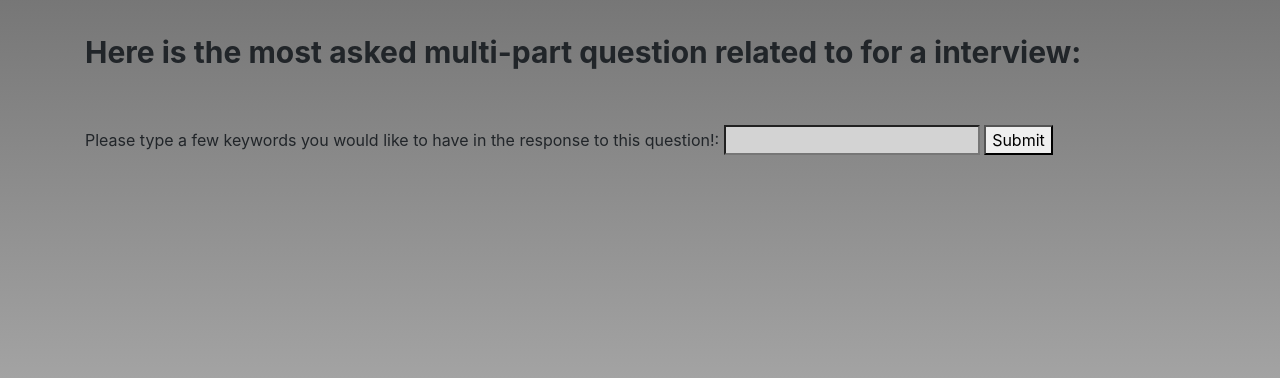
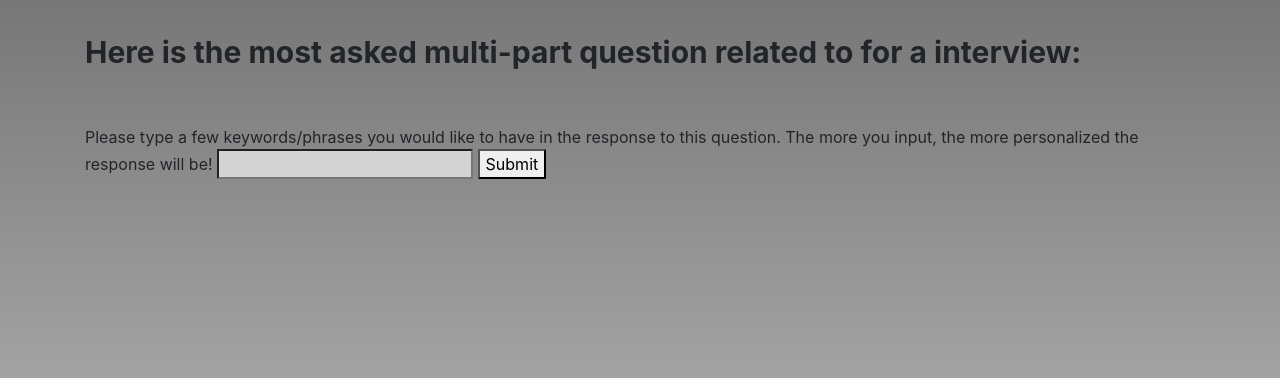
Before and after one commit to manhuang68/interview-proj, a Flask app: page /gptquestion in a window 1280 px wide. Shown: the part 56-434 px from the top of the page. Run offline with Flask 2, Linux system fonts and the light colour scheme; some libraries are stand-ins or nearby versions.

Commit message:
Changed my API key and edited gptquestion.html

```diff
--- a/server.py
+++ b/server.py
@@ -3,7 +3,7 @@ from flask import Flask
 from flask import render_template
 from flask import Response, request, jsonify
 import openai
-openai.api_key = "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"
+openai.api_key = "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"
 
 # Initialize Flask app
 app = Flask(__name__)
--- a/templates/gptquestion.html
+++ b/templates/gptquestion.html
@@ -13,7 +13,7 @@
         <div id = "listtitle"></div>
         <div id="quest"></div>
         <div class="question3">
-            <div>Please type a few keywords you would like to have in the response to this question!: <input type="text" id="keywords"> <button id="q3">Submit</button></div>
+            <div>Please type a few keywords/phrases you would like to have in the response to this question. The more you input, the more personalized the response will be! <input type="text" id="keywords"> <button id="q3">Submit</button></div>
         </div>
         <div class = "load"></div>
     </body>
```
